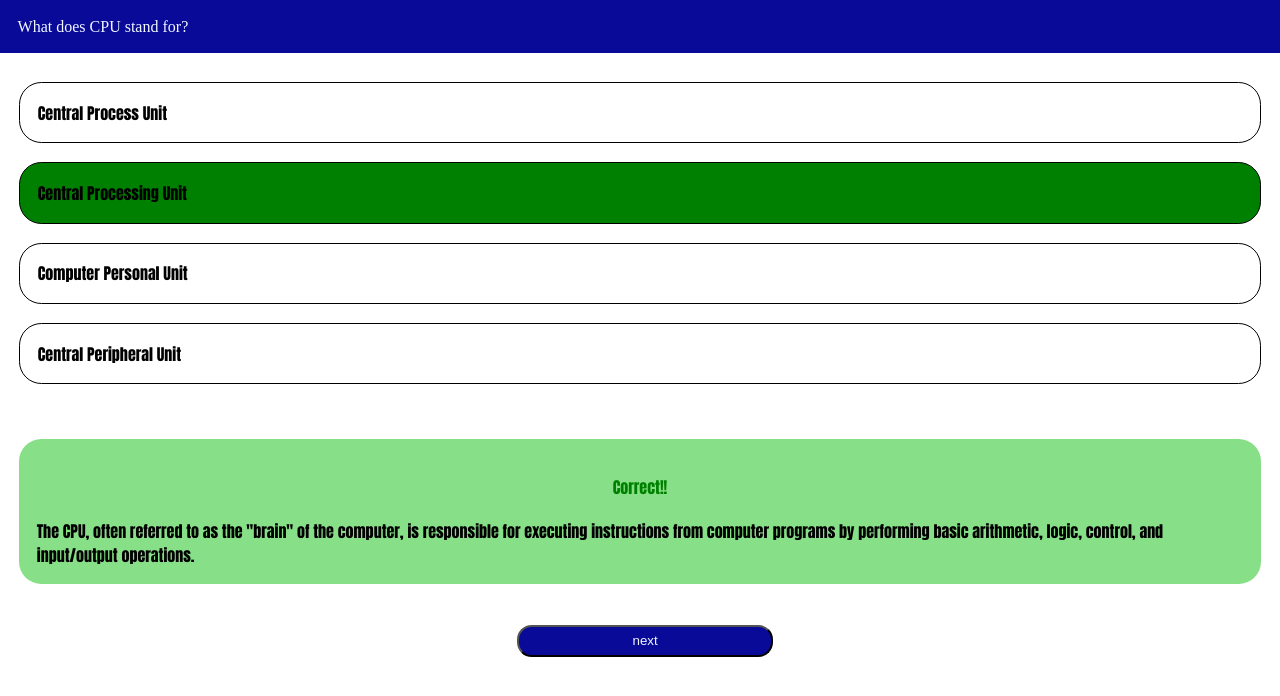
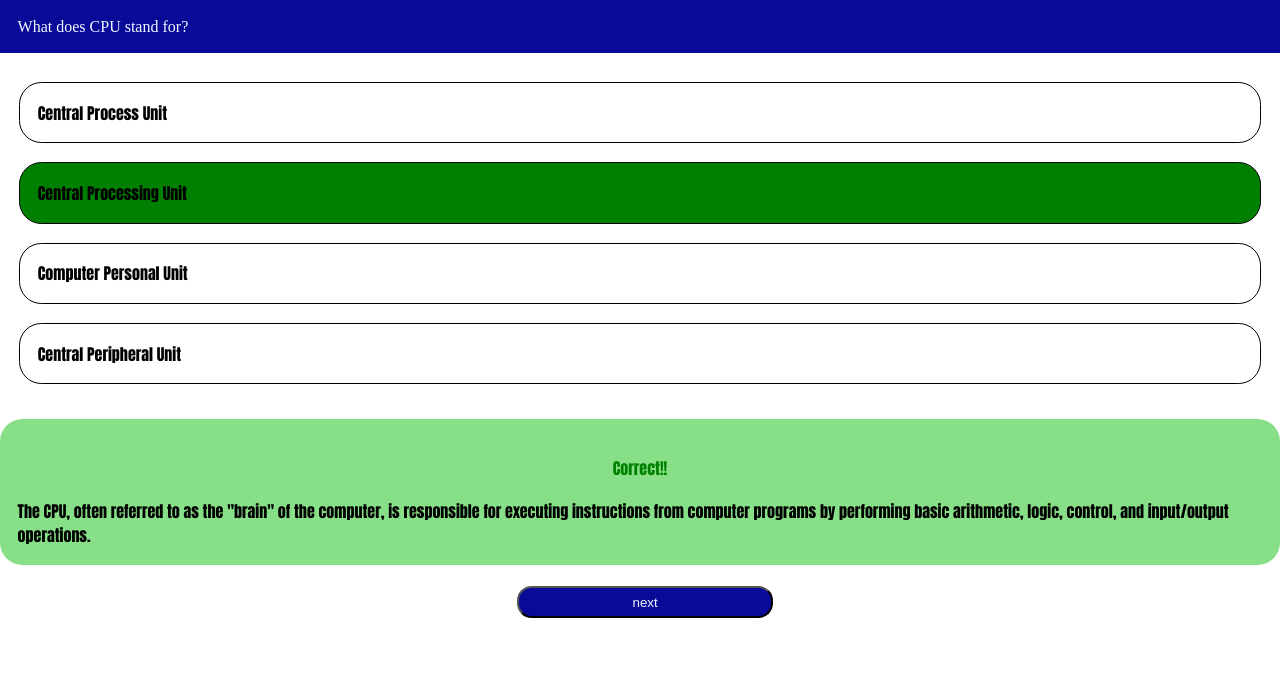
Before and after one commit to mpatra193/quizApp, a plain HTML site: page ques01.html in a window 1280 px wide. Both pictures are taken after a click on the element "Central Processing Unit". Shown: the top 696 px of the page. Drawn offline with Linux system fonts and the light colour scheme.

Commit message:
Update style.css

```diff
--- a/style.css
+++ b/style.css
@@ -23,7 +23,7 @@
     flex-direction: column;
     align-items: center;
     justify-content: start;
-    margin:1.2em;
+    margin:auto;
     padding:1.1em;
     text-align: left;
     border-radius: 1.4em;
```
